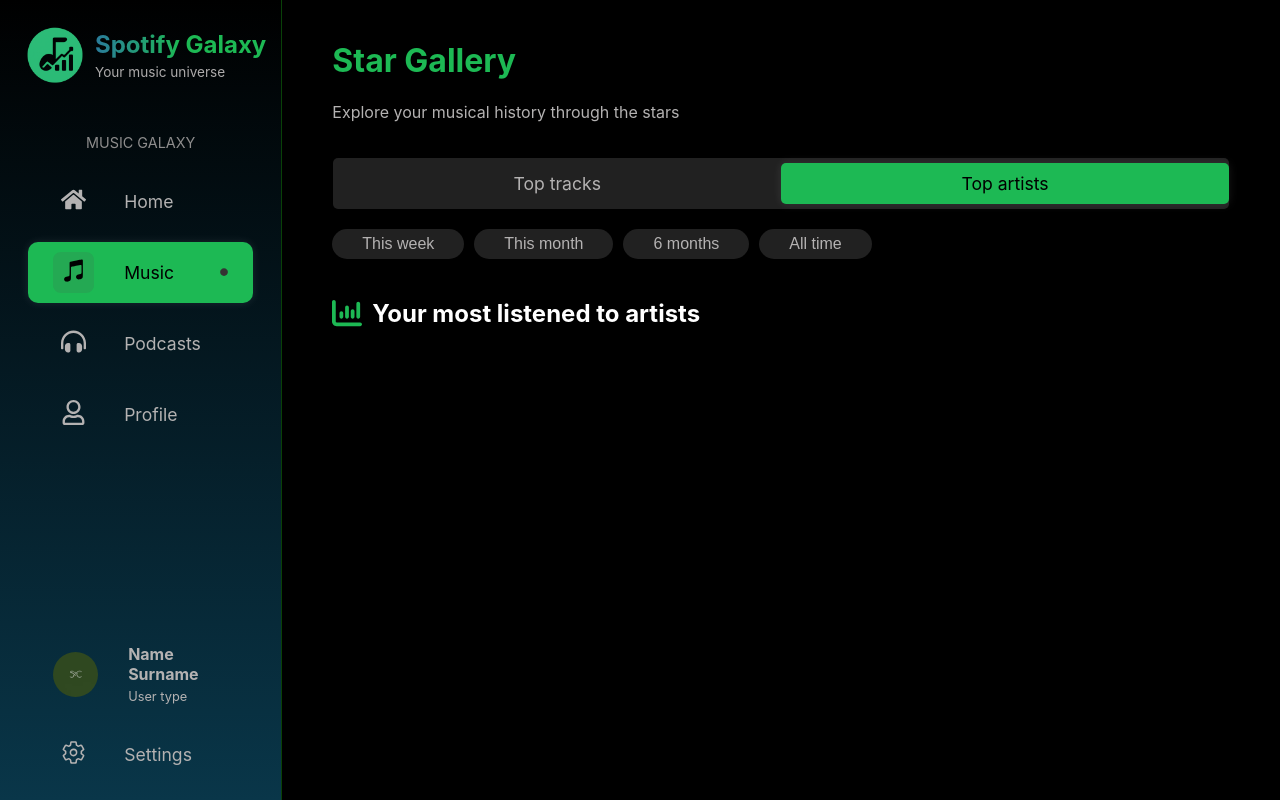
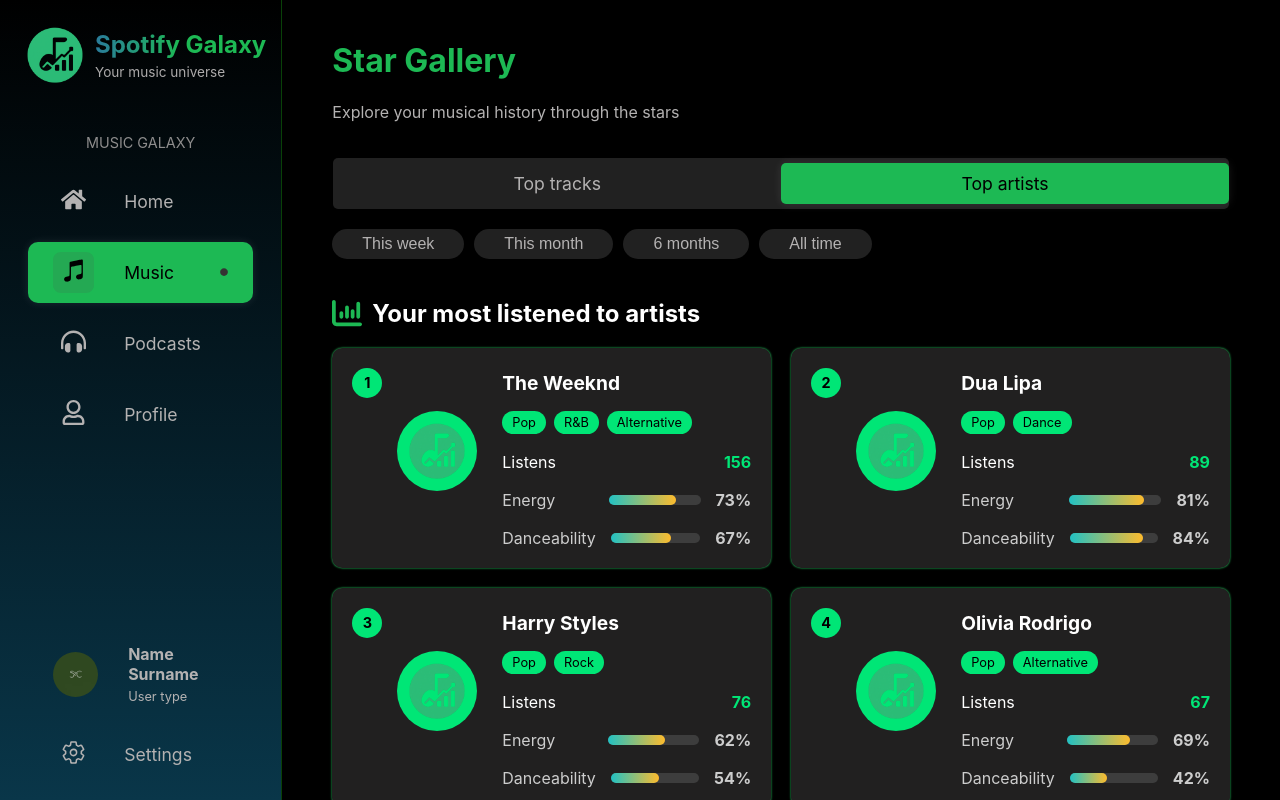
Before and after one commit to kazaz03/spotify-stats-web, a React (Vite) app: page /music/topartists in a window 1280 px wide. Built offline with nearby package versions, Linux system fonts and the light colour scheme.

Commit message:
top artist element ui

```diff
--- /dev/null
+++ b/components/TopArtistElement.jsx
@@ -0,0 +1,44 @@
+import logo from "/logo.png";
+import ProgressBar from "./ProgressBar";
+
+export default function TopArtistElement({ element }) {
+  return (
+    <div className="top-artist-element">
+      <div className="rank">{element.rank}</div>
+      <div className="artist-name">{element.name}</div>
+      <div className="artist-pic-container">
+        <img src={logo} style={{ width: "80px" }} />
+      </div>
+      <div className="genre-listens-info">
+        <div className="genres">
+          {element.genres.map((genre, index) => (
+            <span key={index} className="genre-tag">
+              {genre}
+            </span>
+          ))}
+        </div>
+        <div className="listens">
+          Listens <span>{element.listens}</span>
+        </div>
+      </div>
+      <div className="top-artist-statistics">
+        <div className="energy">
+          <div className="info">
+            <p>Energy</p>
+            <p>{element.energy * 100}%</p>
+          </div>
+          <ProgressBar percentage={element.energy * 100} />
+          <span className="stat-percentage">{element.energy * 100}%</span>
+        </div>
+        <div className="danceability">
+          <div className="info">
+            <p>Danceability</p>
+            <p>{element.danceability}</p>
+          </div>
+          <ProgressBar percentage={element.danceability * 100} />{" "}
+          <span className="stat-percentage">{element.danceability * 100}%</span>
+        </div>
+      </div>
+    </div>
+  );
+}
--- a/pages/TopArtists.jsx
+++ b/pages/TopArtists.jsx
@@ -1,5 +1,6 @@
 import { useSearchParams } from "react-router-dom";
 import { FaChartColumn } from "react-icons/fa6";
+import TopArtistElement from "../components/TopArtistElement";
 
 export default function TopArtists() {
   const [searchParams, setSearchParams] = useSearchParams();
@@ -7,6 +8,7 @@
   //hardkodirani podaci - jos uvijek nisu prilagodjeni api i bekendu
   const topArtists = [
     {
+      id: 1,
       rank: 1,
       name: "The Weeknd",
       genres: ["Pop", "R&B", "Alternative"],
@@ -15,6 +17,7 @@
       danceability: 0.67,
     },
     {
+      id: 2,
       rank: 2,
       name: "Dua Lipa",
       genres: ["Pop", "Dance"],
@@ -23,6 +26,7 @@
       danceability: 0.84,
     },
     {
+      id: 3,
       rank: 3,
       name: "Harry Styles",
       genres: ["Pop", "Rock"],
@@ -31,6 +35,7 @@
       danceability: 0.54,
     },
     {
+      id: 4,
       rank: 4,
       name: "Olivia Rodrigo",
       genres: ["Pop", "Alternative"],
@@ -39,6 +44,7 @@
       danceability: 0.42,
     },
     {
+      id: 5,
       rank: 5,
       name: "Billie Eilish",
       genres: ["Alternative", "Pop"],
@@ -53,6 +59,11 @@
         <FaChartColumn style={{ color: "#1db954", fontSize: "30px" }} />
         <h2 style={{ color: "white" }}>Your most listened to artists</h2>
       </div>
+      <div className="top-artists-elements">
+        {topArtists.map((item) => {
+          return <TopArtistElement key={item.id} element={item} />;
+        })}
+      </div>
     </div>
   );
 }
--- a/src/index.css
+++ b/src/index.css
@@ -673,3 +673,166 @@
 .top-track-duration p {
   color: rgb(189, 186, 186);
 }
+
+.top-artists-elements {
+  display: grid;
+  grid-template-columns: 1fr 1fr;
+  gap: 20px;
+}
+
+.top-artist-element {
+  display: grid;
+  grid-template-columns: max-content max-content 1fr 1fr min-content;
+  grid-template-rows: auto auto auto auto auto;
+  gap: 8px 15px;
+  padding: 20px 20px;
+  background-color: rgb(33, 32, 32);
+  color: #ffffff;
+  border-radius: 10px;
+  width: 100%;
+  box-shadow: 0 0 2px 0.2px #1db954;
+  cursor: pointer;
+  transition: box-shadow 0.3s ease, transform 0.3s ease;
+  align-items: center;
+}
+
+.top-artist-element:hover {
+  box-shadow: 0 0 6px 0.2px #1db954;
+}
+
+.rank {
+  grid-column: 1;
+  grid-row: 1;
+  background-color: #00e676;
+  color: #000;
+  border-radius: 50%;
+  width: 30px;
+  height: 30px;
+  display: flex;
+  justify-content: center;
+  align-items: center;
+  font-weight: bold;
+  font-size: 0.9em;
+}
+
+.artist-name {
+  grid-column: 3 / span 3;
+  grid-row: 1;
+  font-size: 1.2rem;
+  font-weight: bold;
+}
+
+.artist-pic-container {
+  grid-column: 2;
+  grid-row: 2 / span 4;
+  background-color: #00e676;
+  border-radius: 50%;
+  width: 80px;
+  height: 80px;
+  display: flex;
+  justify-content: center;
+  align-items: center;
+  overflow: hidden;
+  align-self: start;
+  margin-top: 5px;
+  margin-right: 10px;
+}
+
+.artist-pic-container img {
+  width: 100%;
+  height: 100%;
+  object-fit: cover;
+}
+
+.genre-listens-info,
+.top-artist-statistics {
+  display: contents;
+}
+
+.genres {
+  grid-column: 3 / span 3;
+  grid-row: 2;
+  display: flex;
+  gap: 8px;
+  flex-wrap: wrap;
+  margin-top: 5px;
+}
+
+.genre-tag {
+  background-color: #00e676;
+  color: #000;
+  padding: 4px 10px;
+  border-radius: 15px;
+  font-size: 0.8em;
+  white-space: nowrap;
+}
+
+.listens {
+  grid-column: 3 / span 3;
+  grid-row: 3;
+  display: flex;
+  justify-content: space-between;
+  align-items: center;
+  margin-top: 10px;
+  font-weight: normal;
+  color: #fff;
+}
+.listens span {
+  font-weight: bold;
+  color: #00e676;
+}
+
+.energy {
+  grid-column: 3 / span 3;
+  grid-row: 4;
+  display: grid;
+  grid-template-columns: 1fr 1fr min-content;
+  align-items: center;
+  gap: 5px 15px;
+  margin-top: 10px;
+}
+
+.danceability {
+  grid-column: 3 / span 3;
+  grid-row: 5;
+  display: grid;
+  grid-template-columns: 1fr 1fr min-content;
+  align-items: center;
+  gap: 5px 15px;
+  margin-top: 10px;
+}
+
+.energy .info,
+.danceability .info {
+  grid-column: 1;
+  display: flex;
+  justify-content: flex-start;
+  align-items: center;
+  font-weight: normal;
+  color: rgb(205, 205, 205);
+}
+
+.energy .info p,
+.danceability .info p {
+  margin: 0;
+  padding: 0;
+}
+
+.energy .info p:last-child,
+.danceability .info p:last-child {
+  display: none;
+}
+
+.ProgressBar {
+  grid-column: 2;
+  height: 8px;
+  background-color: #4a4a4a;
+  border-radius: 4px;
+}
+
+.stat-percentage {
+  grid-column: 3;
+  font-weight: bold;
+  color: rgb(205, 205, 205);
+  text-align: right;
+}
```
